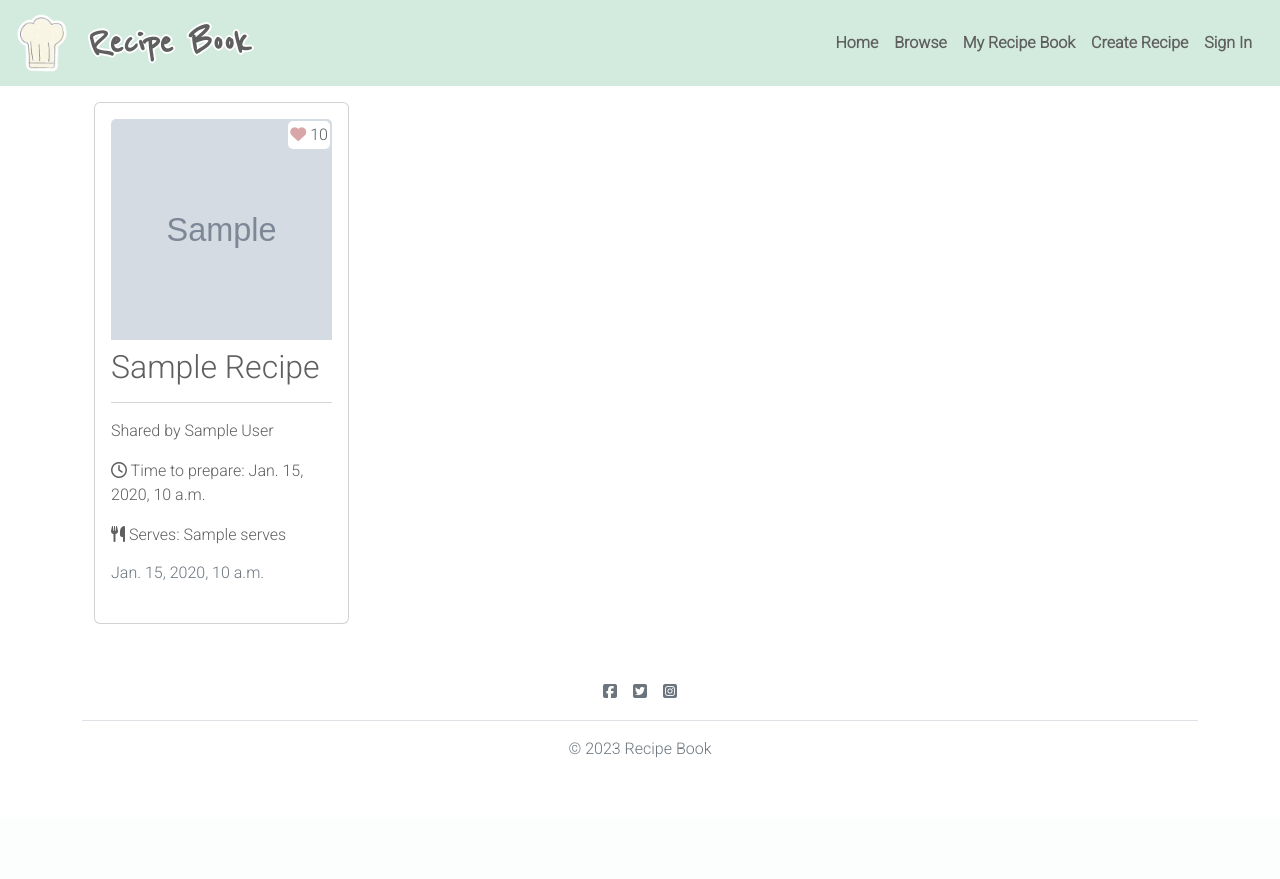
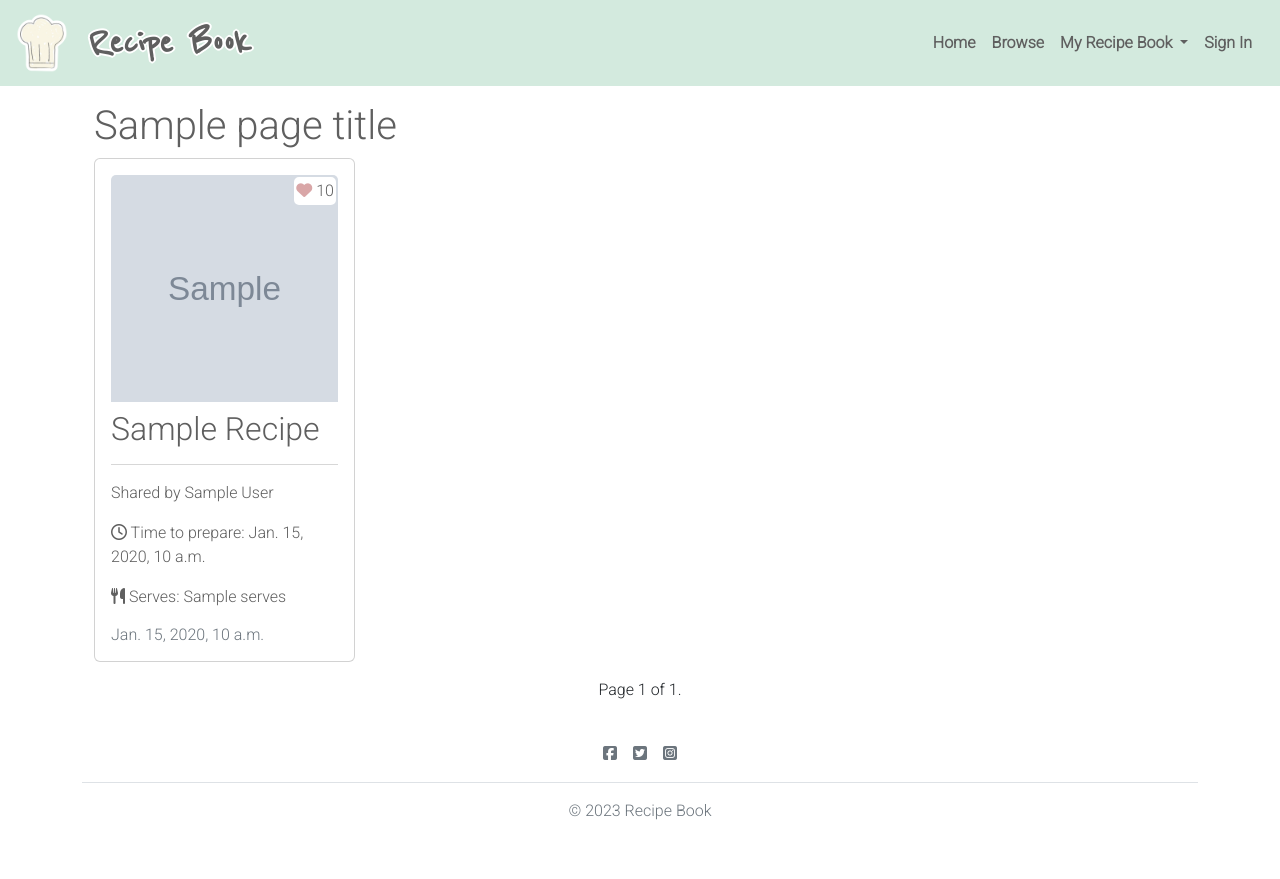
Before and after one commit to VictoriaParkes/recipe-book, a Django app: template templates/browse.html in a window 1280 px wide. Before the commit the page ends 758 px from the top, so only its background shows below. Run offline with Django 3.2, Linux system fonts and the light colour scheme; the template is opened without the code that fills it: most values are stand-ins (such as "Sample title", 1, 10 or a date in 2020); grey boxes marked "Sample" are stand-in pictures; data that the repository does not hold is empty; parts of the project's set-up code (start-up, migrations or seed data) failed here and were passed over; some libraries are stand-ins or nearby versions.

Commit message:
Refactor my_recipe_book

```diff
--- a/recipes/urls.py
+++ b/recipes/urls.py
@@ -7,7 +7,8 @@ urlpatterns = [
     path('create_recipe', views.CreateRecipe.as_view(), name='create_recipe'),
     path('browse', views.Browse.as_view(), name='browse'),
     path('tags/<slug:tag_slug>', views.TagBrowse.as_view(), name='recipes_by_tag'),
-    path('my_recipe_book', views.MyRecipeBook.as_view(), name='my_recipe_book'),
+    path('saved_recipes', views.SavedRecipes.as_view(), name='saved_recipes'),
+    path('my_recipes', views.MyRecipes.as_view(), name='my_recipes'),
     path('<slug:slug>', views.RecipeDetail.as_view(), name='recipe_detail'),
     path('like/<slug:slug>', views.RecipeLike.as_view(), name='recipe_like'),
     path('save/<slug:slug>', views.RecipeSave.as_view(), name='recipe_save'),
--- a/templates/base.html
+++ b/templates/base.html
@@ -46,13 +46,23 @@
                         <a class="nav-link" href="{% url 'browse' %}">Browse</a>
                     </li>
 
-                    <li class="nav-item">
-                        <a class="nav-link" href="{% url 'my_recipe_book' %}">My Recipe Book</a>
+                    <li class="nav-item dropdown">
+                        <a class="nav-link dropdown-toggle" role="button" data-bs-toggle="dropdown" aria-expanded="false">
+                            My Recipe Book
+                        </a>
+                        <ul class="dropdown-menu">
+                            <li><a class="dropdown-item" href="{% url 'saved_recipes' %}">Saved Recipes</a></li>
+                            <li><a class="dropdown-item" href="{% url 'my_recipes' %}">My Recipes</a></li>
+                            <li>
+                                <hr class="dropdown-divider">
+                            </li>
+                            <li><a class="dropdown-item" href="{% url 'create_recipe' %}">Create Recipe</a></li>
+                        </ul>
                     </li>
 
-                    <li class="nav-item">
+                    <!-- <li class="nav-item">
                         <a class="nav-link" href="{% url 'create_recipe' %}">Create Recipe</a>
-                    </li>
+                    </li> -->
 
                     {% if user.is_authenticated %}
                     <li class="nav-item">
--- a/templates/browse.html
+++ b/templates/browse.html
@@ -3,12 +3,13 @@
 {% load static %}
 
 <div class="container-fluid">
+    <h1>{{ page_title }}</h1>
     <div class="row">
         <div class="col-12 left">
-            <div class="row">
+            <div class="row g-3">
                 {% for recipe in recipe_list %}
-                <div class="col-sm-6 col-md-4 col-lg-3 mb-3">
-                    <div class="card mb-4 h-100">
+                <div class="col-sm-6 col-md-4 col-lg-3">
+                    <div class="card h-100">
                         <a href="{% url 'recipe_detail' recipe.slug %}">
                             <div class="card-body">
                                 <div class="image-container">
@@ -36,26 +37,20 @@
                     </div>
                 </div>
                 {% empty %}
-                <div>
-                    <p>no recipes</p>
+                <div class="text-center">
+                    {% if page_title == 'Browse Recipes' %}
+                    <p>There are no recipe yet</p>
+                    {% elif page_title == 'Saved Recipes' %}
+                    <p>You have not saved any recipes yet</p>
+                    {% elif page_title == 'My Recipes' %}
+                    <p>You have not written any recipes yet</p>
+                    {% endif %}
                 </div>
                 {% endfor %}
             </div>
         </div>
     </div>
-    <!-- pagination code taken from Code Institute's I think therefore I blog-->
-    {% if is_paginated %}
-    <nav aria-label="Page navigation">
-        <ul class="pagination justify-content-center">
-            {% if page_obj.has_previous %}
-            <li><a href="?page={{ page_obj.previous_page_number }}" class="page-link">&laquo; PREV </a></li>
-            {% endif %}
-            {% if page_obj.has_next %}
-            <li><a href="?page={{ page_obj.next_page_number }}" class="page-link"> NEXT &raquo;</a></li>
-            {% endif %}
-        </ul>
-    </nav>
-    {% endif %}
+    {% include 'pagination.html' %}
 </div>
 
-{%endblock%}
+{% endblock %}
--- /dev/null
+++ b/templates/pagination.html
@@ -0,0 +1,18 @@
+<!-- pagination code taken from Django docs -->
+<div class="pagination mt-3">
+    <span class="step-links mx-auto">
+        {% if page_obj.has_previous %}
+            <a href="?page=1">&laquo; first</a>
+            <a href="?page={{ page_obj.previous_page_number }}">previous</a>
+        {% endif %}
+
+        <span class="current">
+            Page {{ page_obj.number }} of {{ page_obj.paginator.num_pages }}.
+        </span>
+
+        {% if page_obj.has_next %}
+            <a href="?page={{ page_obj.next_page_number }}">next</a>
+            <a href="?page={{ page_obj.paginator.num_pages }}">last &raquo;</a>
+        {% endif %}
+    </span>
+</div>
```
Also changed, not shown: recipes/views.py (+40 -12 lines), templates/my_recipe_book.html (deleted, +0 -100 lines).
